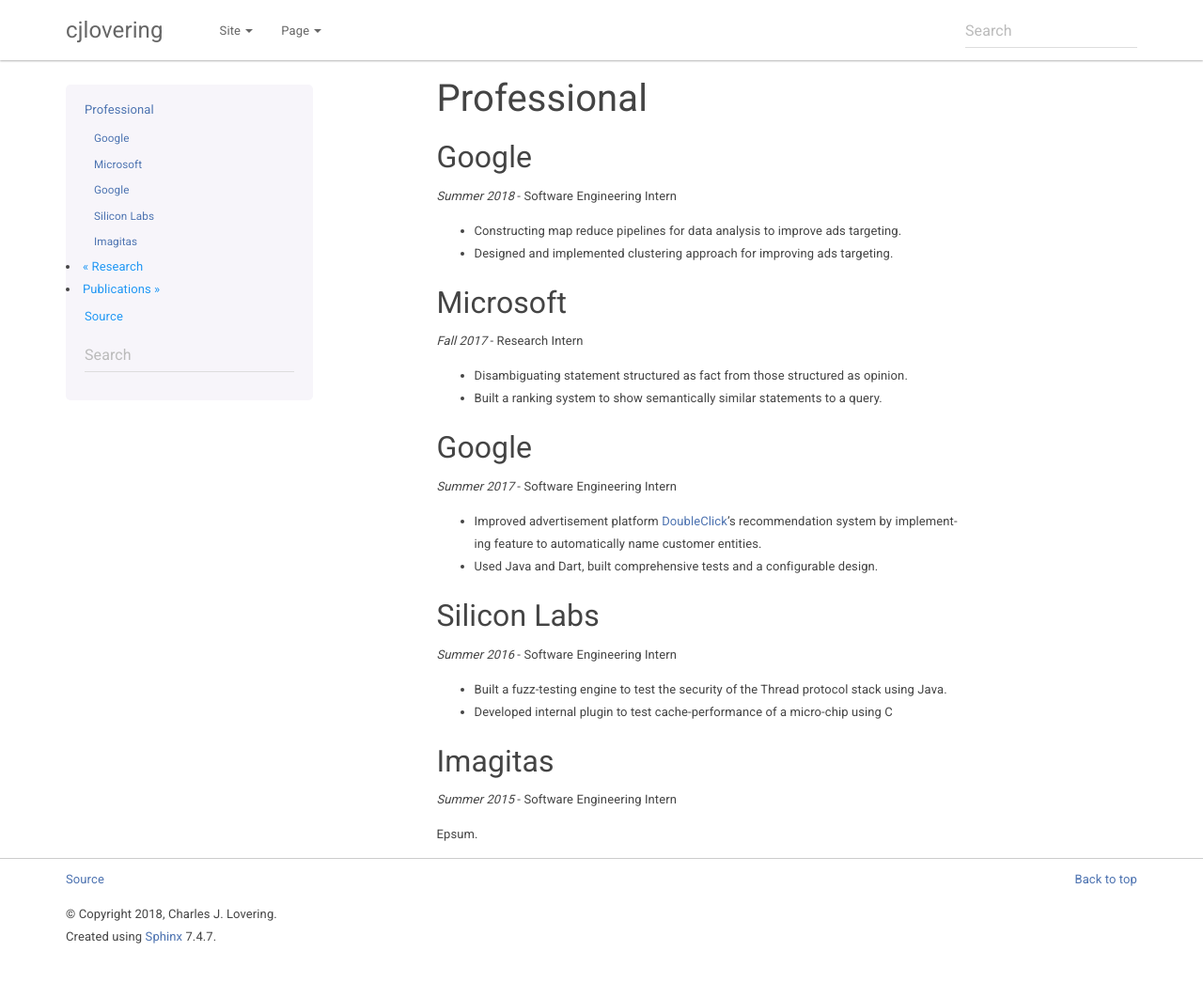
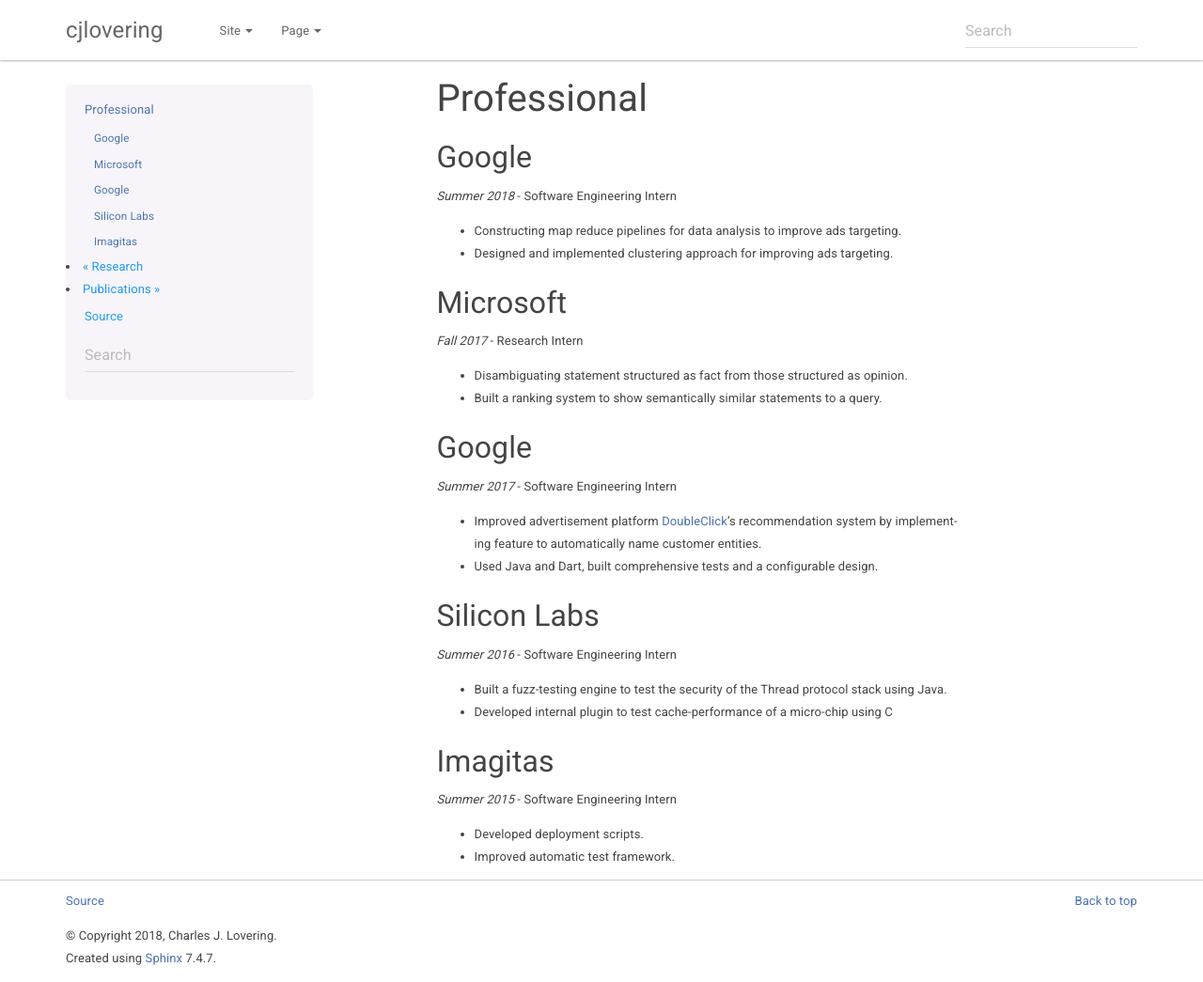
Before and after one commit to cjlovering/cjlovering.github.io, a Sphinx documentation site: the page built from docs/source/profile/professional.rst, in a window 1280 px wide and 1045 px high. Shown: the whole window at 94% size. Built offline with Sphinx 7.4.7, drawn with Linux system fonts in a browser that asks for light colours.

Commit message:
Added a couples lines.

```diff
--- a/docs/source/profile/professional.rst
+++ b/docs/source/profile/professional.rst
@@ -37,4 +37,5 @@
 
 `Summer 2015` - Software Engineering Intern
 
-Epsum.
+- Developed deployment scripts.
+- Improved automatic test framework.
```
